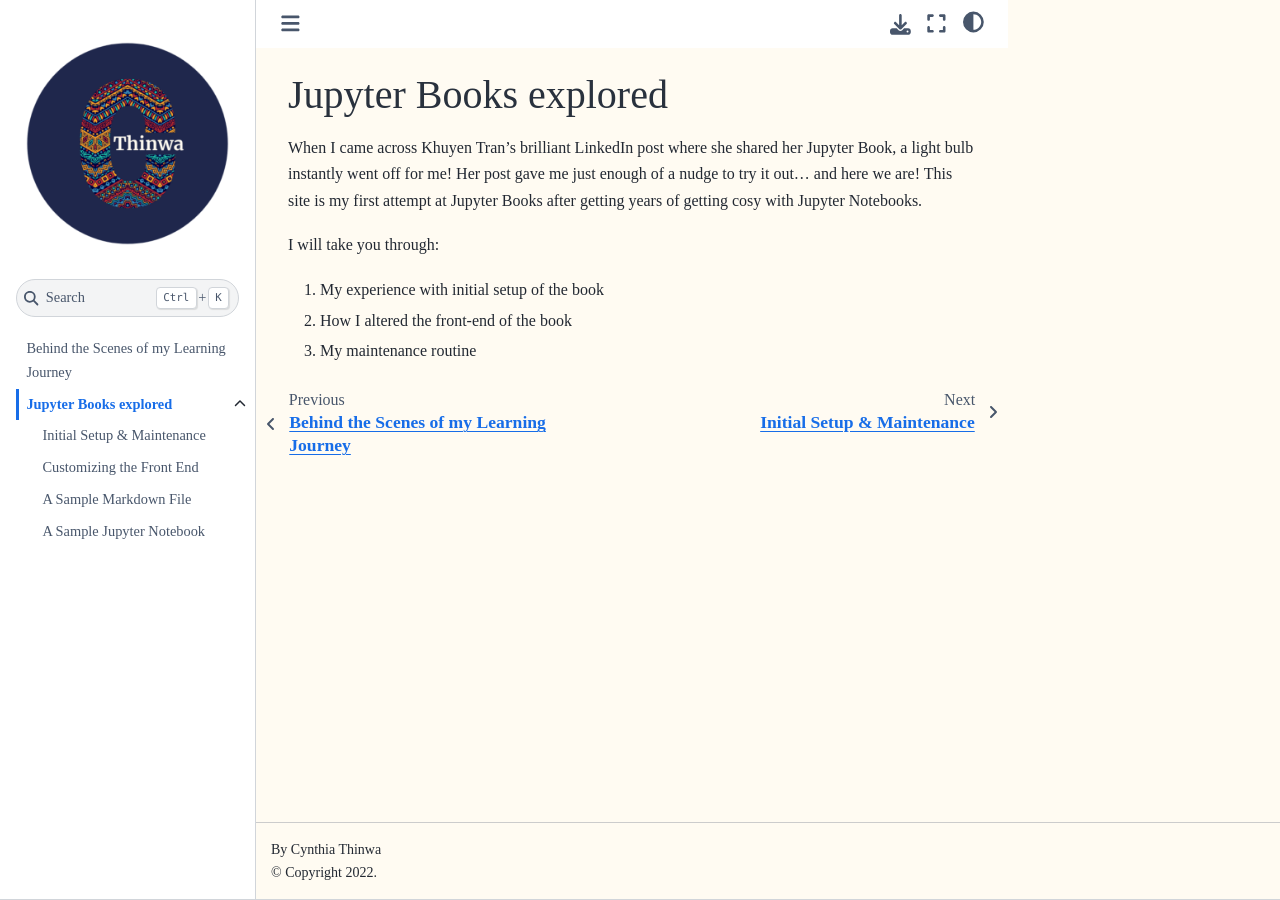
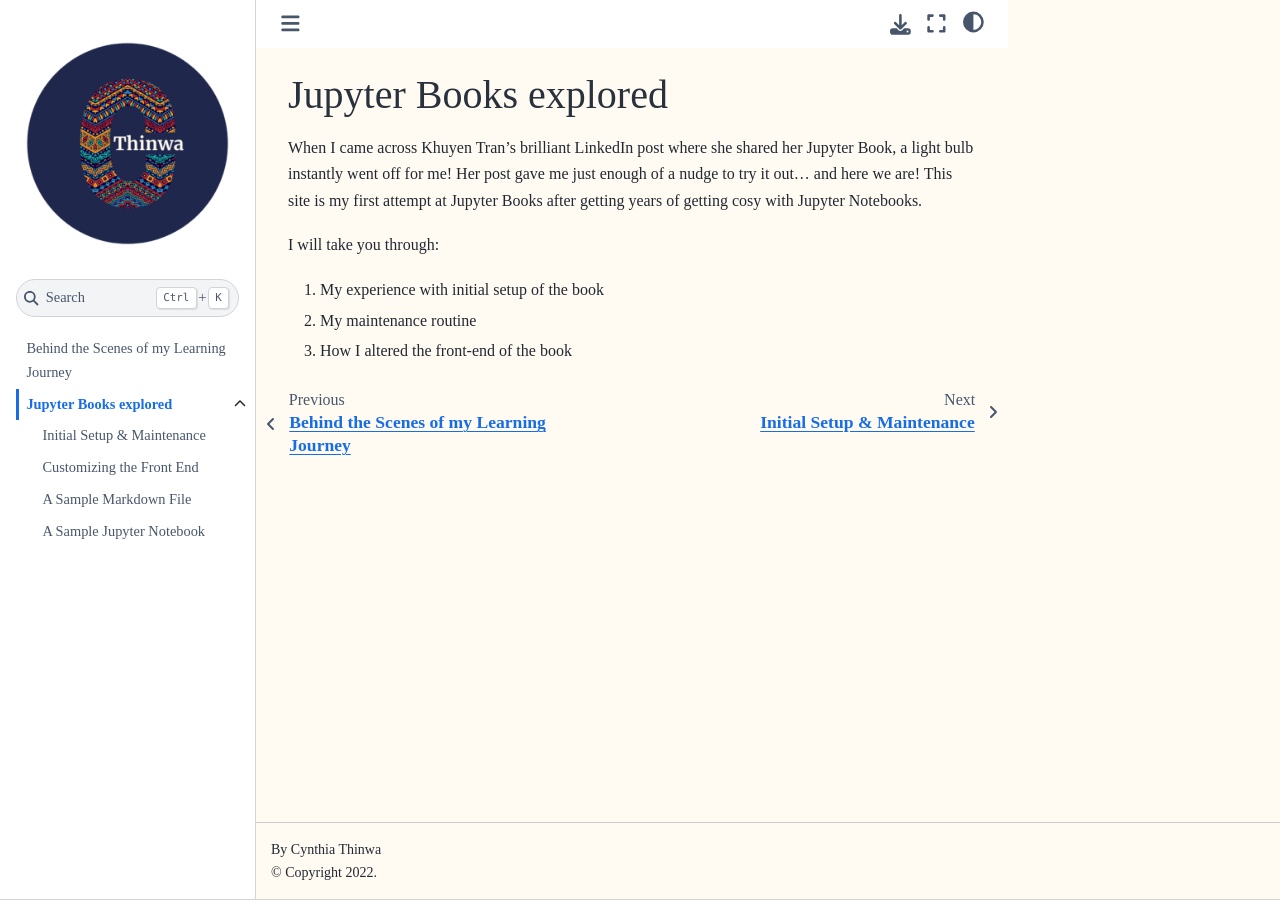
Before and after one commit to CeeThinwa/BTS-Continuous-Learning, a Jupyter Book: the page built from book/JB_explored.md, in a window 1280 px wide. Built offline with Jupyter Book 1.0.4 settings and Sphinx 7.4.7 and the Sphinx Book theme 1.1.4, drawn with Linux system fonts in a browser that asks for light colours.

```diff
--- a/book/JB_explored.md
+++ b/book/JB_explored.md
@@ -9,5 +10,5 @@ getting cosy with Jupyter Notebooks.
 
 I will take you through:
 1. My experience with initial setup of the book
-2. How I altered the front-end of the book
-3. My maintenance routine
+2. My maintenance routine
+3. How I altered the front-end of the book
```
Also changed, not shown: other parts of book/JB_explored.md (+1 -0 lines).
